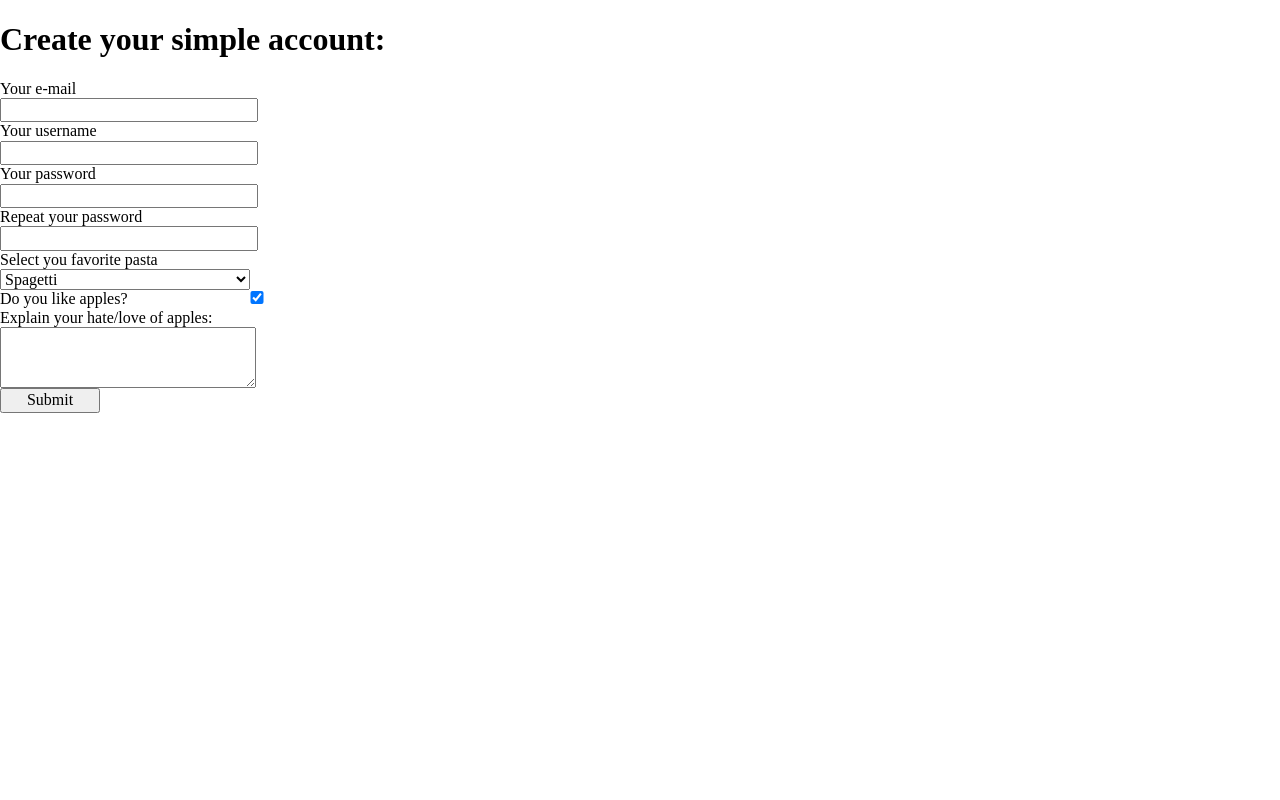
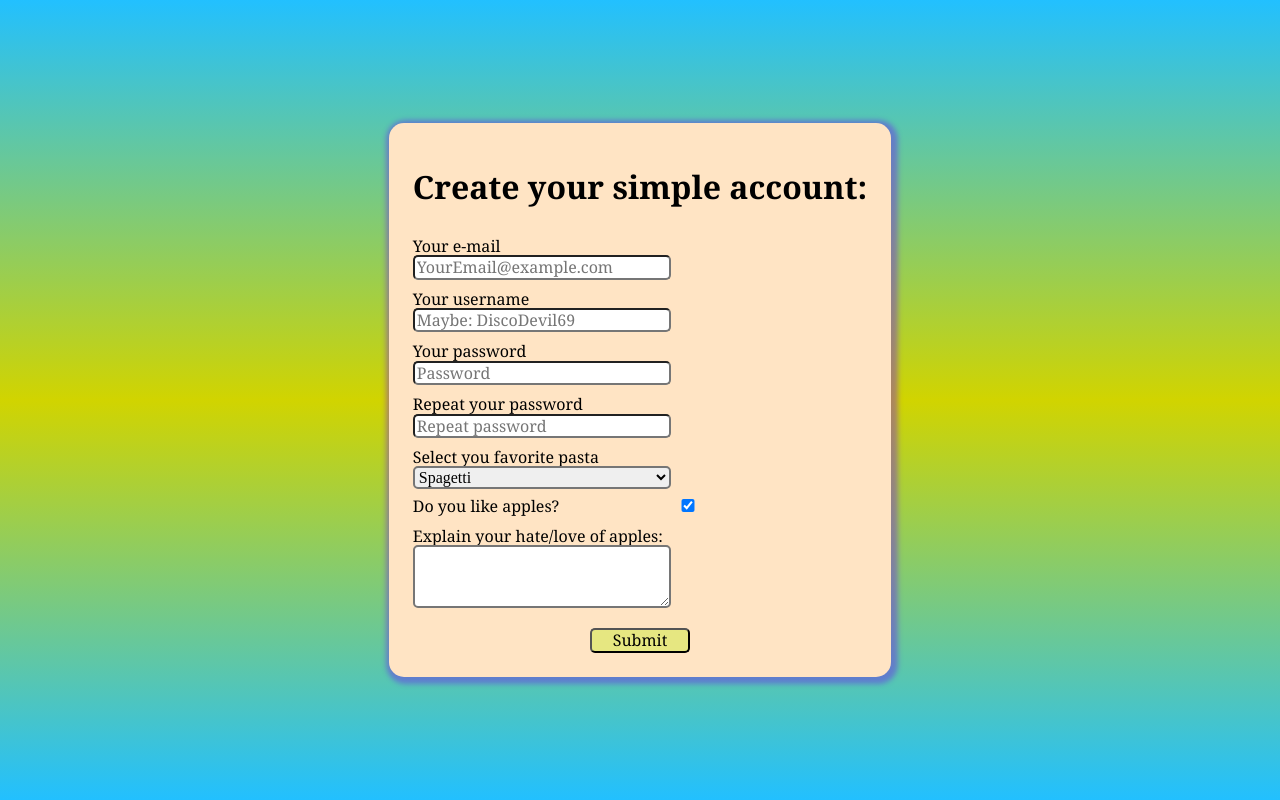
Before and after one commit to TomLindblad/Assignment7, a plain HTML site: page index.html in a window 1280 px wide. Drawn offline with nearby package versions, Linux system fonts and the light colour scheme.

Commit message:
added css styles

```diff
--- a/CSS/style.css
+++ b/CSS/style.css
@@ -1,6 +1,29 @@
+body{
+    max-width: 100vw;
+    width: 100%;
+    height: 100vh;
+    background: linear-gradient(#22c0ff, #d1d400, #22c0ff);
+    display: flex;
+    justify-content: center;
+    align-items: center;
+
+}
 .form-container{
+    background-color: bisque;
+    box-shadow: rgba(111, 0, 255, 0.363) 2px 2px 5px 5px;
     display: flex;
     flex-direction: column;
+    padding: 3vh;
+    border-radius: 15px;;
+
+}
+
+h1, label, input{
+    font-family: Cambria, Cochin, Georgia, Times, 'Times New Roman', serif
+}
+
+label{
+    margin-top: 10px;
 }
 
 form{
@@ -8,11 +31,43 @@ form{
     flex-direction: column;
 }
 
-input, select, textarea{
+input, textarea{
     max-width: 250px;
     width: 100%;
+    border-width: 2px;
+    border-radius: 5px;
+    cursor: text;
+}
+
+select{
+    max-width: 258px;
+    width: 100%;
+    border-width: 2px;
+    border-radius: 5px;
+    cursor: pointer;
+}
+
+.checkbox, #apples{
+    margin-top: 5px;
+    cursor: pointer;
+}
+
+
+input:hover, select:hover, textarea:hover{
+    background-color: beige;
 }
 
 #btn-submit{
+    display: flex;
+    align-self: center;
     max-width: 100px;
+    background-color: rgb(230, 231, 129);
+    margin-top: 20px;
 }
+
+#btn-submit:hover{
+    background-color: cadetblue;
+    color: antiquewhite;
+    cursor: pointer;
+
+}
--- a/index.html
+++ b/index.html
@@ -12,23 +12,23 @@
         <h1>Create your simple account:</h1>
         <form action="">
             <label for="yourmail">Your e-mail</label>
-            <input type="email" name="yourmail" id="yourmail">
+            <input type="email" placeholder="YourEmail@example.com" name="yourmail" id="yourmail" required>
             <label for="username">Your username</label>
-            <input type="text" name="username" id="username">
+            <input type="text" placeholder="Maybe: DiscoDevil69" name="username" id="username" required>
             <label for="password">Your password</label>
-            <input type="password" name="password" id="password">
+            <input type="password" placeholder="Password" minlength="8" name="password" id="password" required>
             <label for="repeatpassword">Repeat your password</label>
-            <input type="password" name="repeatpassword" id="repeatpassword">
+            <input type="password" placeholder="Repeat password" minlength="8" name="repeatpassword" id="repeatpassword" required>
             <label for="pasta">Select you favorite pasta</label>
-            <select type="select" name="pasta" id="pasta">
-                    <option value="dog">Spagetti</option>
-                    <option value="dog">Fusilli</option>
-                    <option value="dog">Farfalle</option>
-                    <option value="dog">Rigatoni</option>
-                    <option value="dog">Penne</option>
-                    <option value="dog">Fettuccine</option>
+            <select type="select" name="pasta" id="pasta" required>
+                    <option value="pasta">Spagetti</option>
+                    <option value="pasta">Fusilli</option>
+                    <option value="pasta">Farfalle</option>
+                    <option value="pasta">Rigatoni</option>
+                    <option value="pasta">Penne</option>
+                    <option value="pasta">Fettuccine</option>
             </select>
-            <span>
+            <span class="checkbox">
                 <label for="apples">Do you like apples?</label>
                 <input type="checkbox" checked name="apples" id="apples">
             </span>
```
